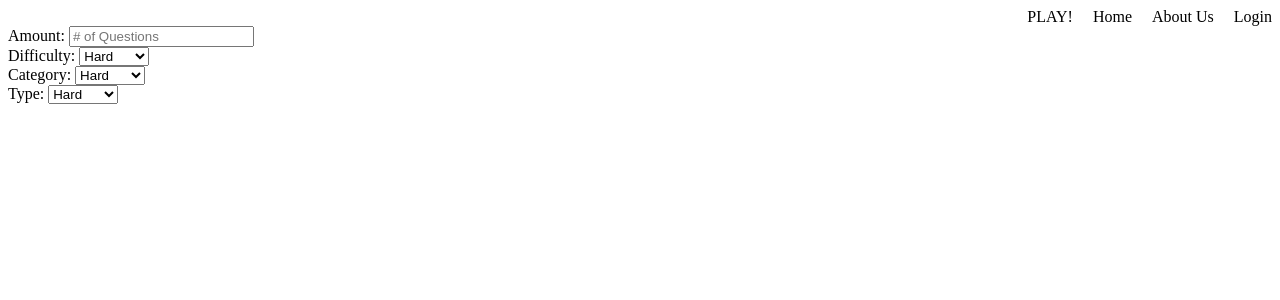
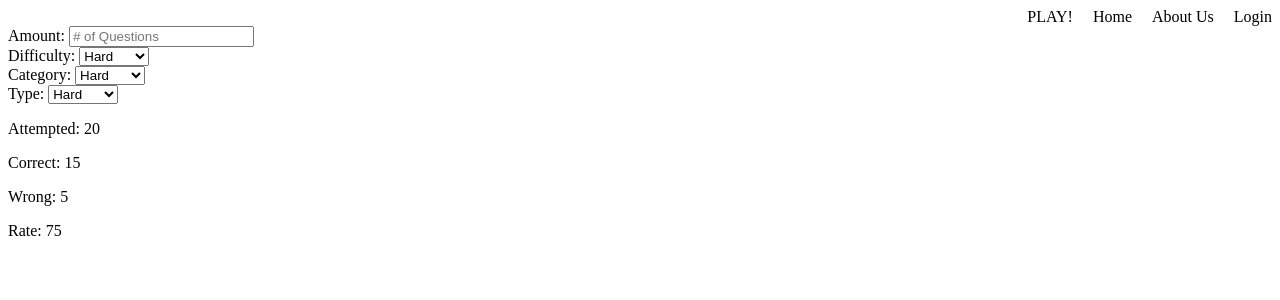
Before and after one commit to AntCannon/trivia-io, a React (Vite) app: page / in a window 1280 px wide. Shown: the top 300 px of the page. Built offline with nearby package versions, Linux system fonts and the light colour scheme.

Commit message:
add static stats

```diff
--- a/src/App.jsx
+++ b/src/App.jsx
@@ -2,6 +2,7 @@ import './App.css'
 import { useState } from 'react'
 import Nav from './components/Nav.jsx'
 import Filters from './components/Filters.jsx'
+import Stats from './components/Stats.jsx'
 
 function App() {
 
@@ -9,6 +10,7 @@ function App() {
     <>
       <Nav />
       <Filters />
+      <Stats />
     </>
   )
 }
--- /dev/null
+++ b/src/components/Stats.jsx
@@ -0,0 +1,13 @@
+import "./Stats.css"
+
+export default function Stats() {
+
+  return (
+    <>
+      <p>Attempted: <span>20</span></p>
+      <p>Correct: <span>15</span></p>
+      <p>Wrong: <span>5</span></p>
+      <p>Rate: <span>75</span></p>
+    </>
+  )
+}
```
Also changed, not shown: src/components/Stats.css (added).
